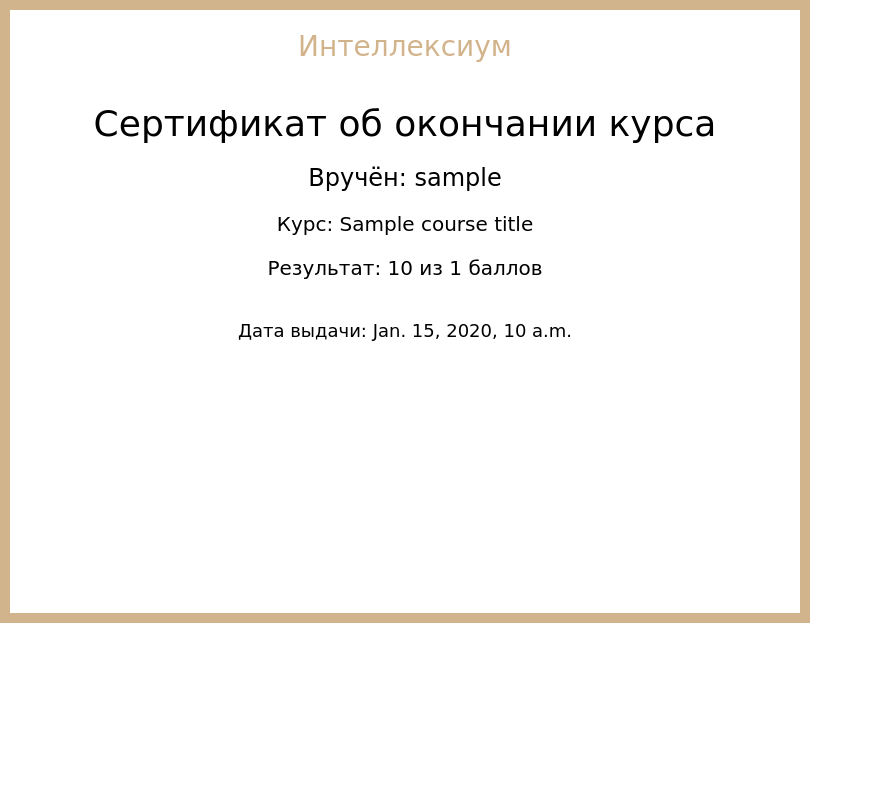
After one commit to MosinFAM/consult, a Django app: template users/templates/users/certificate_template.html in a window 1280 px wide. The commit adds this page. Shown: the whole page, without its empty margins (0-873 px from the left). Run offline with Django 3.2, Linux system fonts and the light colour scheme; the template is opened without the code that fills it: most values are stand-ins (such as "Sample title", 1, 10 or a date in 2020).

Commit message:
сертификат

```diff
--- a/consult/settings.py
+++ b/consult/settings.py
@@ -122,7 +122,11 @@ USE_TZ = True
 # Static files (CSS, JavaScript, Images)
 # https://docs.djangoproject.com/en/5.0/howto/static-files/
 
-STATIC_URL = 'static/'
+STATIC_URL = '/static/'
+# Добавляем путь к статическим файлам
+STATICFILES_DIRS = [
+    BASE_DIR / "static",
+]
 
 
 # Default primary key field type
--- a/consult/urls.py
+++ b/consult/urls.py
@@ -30,4 +30,5 @@ urlpatterns = [
     path('logout/', logout_view, name='logout'),
     path('profile/', user_views.profile, name='profile'),
     path('profile/edit/', user_views.edit_profile, name='edit_profile'),
+    path('download_certificate/<int:course_id>/', user_views.download_certificate, name='download_certificate'),
 ]
--- /dev/null
+++ b/users/templates/users/certificate_template.html
@@ -0,0 +1,56 @@
+<!DOCTYPE html>
+<html lang="ru">
+<head>
+    <meta charset="UTF-8">
+    <style type="text/css">
+        body, html {
+            margin: 0;
+            padding: 0;
+            width: 100%;
+            height: 100%;
+            font-family: DejaVu Sans, sans-serif;
+        }
+        .container {
+            width: 750px;
+            height: 563px;
+            border: 10px solid tan;
+            text-align: center;
+            padding: 20px;
+        }
+        .logo {
+            color: tan;
+            font-size: 28px;
+        }
+        .certificate-title {
+            font-size: 36px;
+            margin-top: 40px;
+        }
+        .username {
+            font-size: 24px;
+            margin: 20px;
+        }
+        .course {
+            font-size: 20px;
+            margin: 20px;
+        }
+        .result {
+            font-size: 20px;
+            margin: 10px;
+        }
+        .date {
+            font-size: 18px;
+            margin-top: 40px;
+        }
+    </style>
+</head>
+<body>
+    <div class="container">
+        <div class="logo">Интеллексиум</div>
+        <div class="certificate-title">Сертификат об окончании курса</div>
+        <div class="username">Вручён: {{ username }}</div>
+        <div class="course">Курс: {{ course_title }}</div>
+        <div class="result">Результат: {{ score }} из {{ total_questions }} баллов</div>
+        <div class="date">Дата выдачи: {{ date }}</div>
+    </div>
+</body>
+</html>
```
Also changed, not shown: requirements.txt (+29 -0 lines), users/templates/users/profile.html (+13 -0 lines), users/views.py (+111 -0 lines), db.sqlite3, users/fonts/DejaVuSans.ttf (added).
